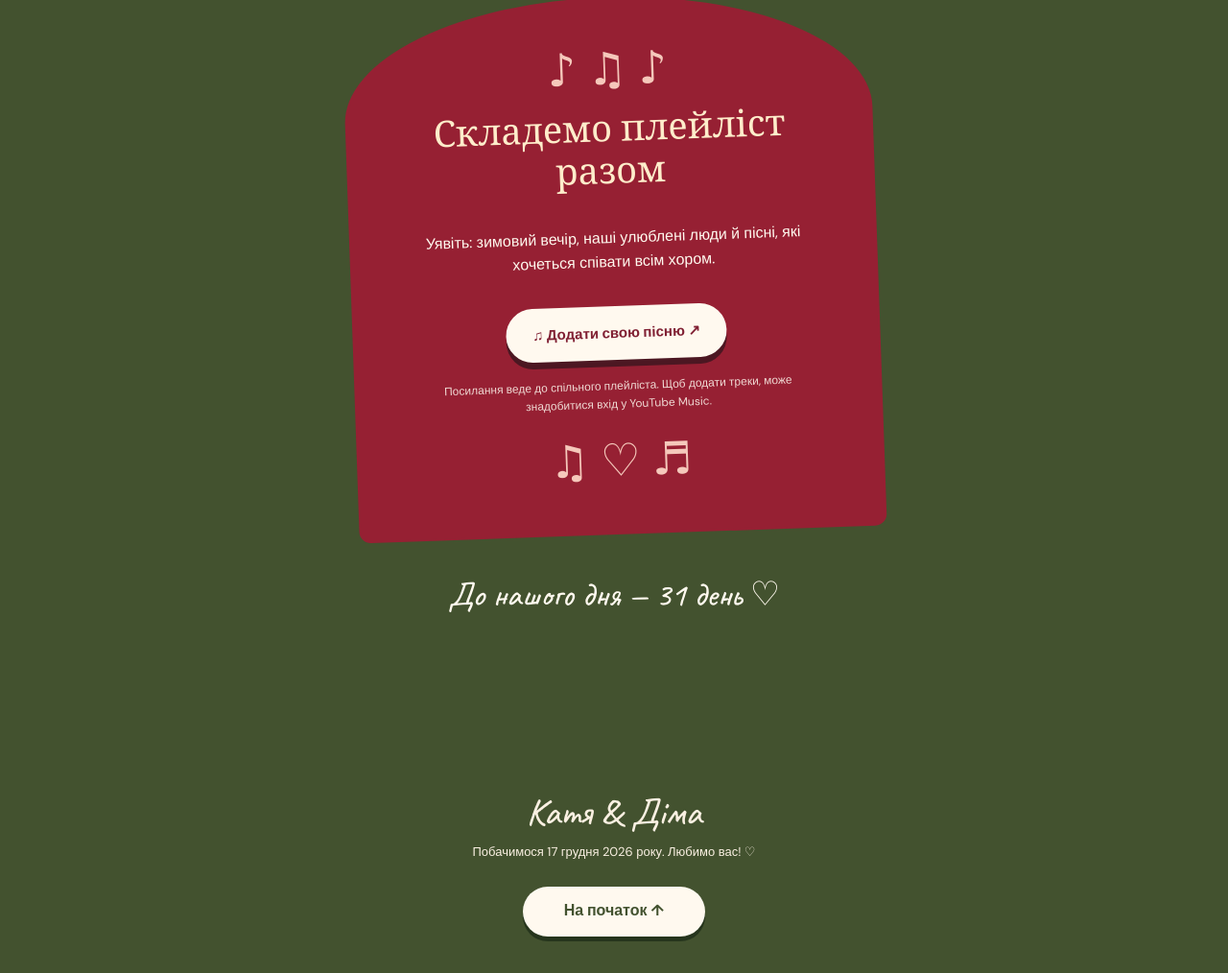
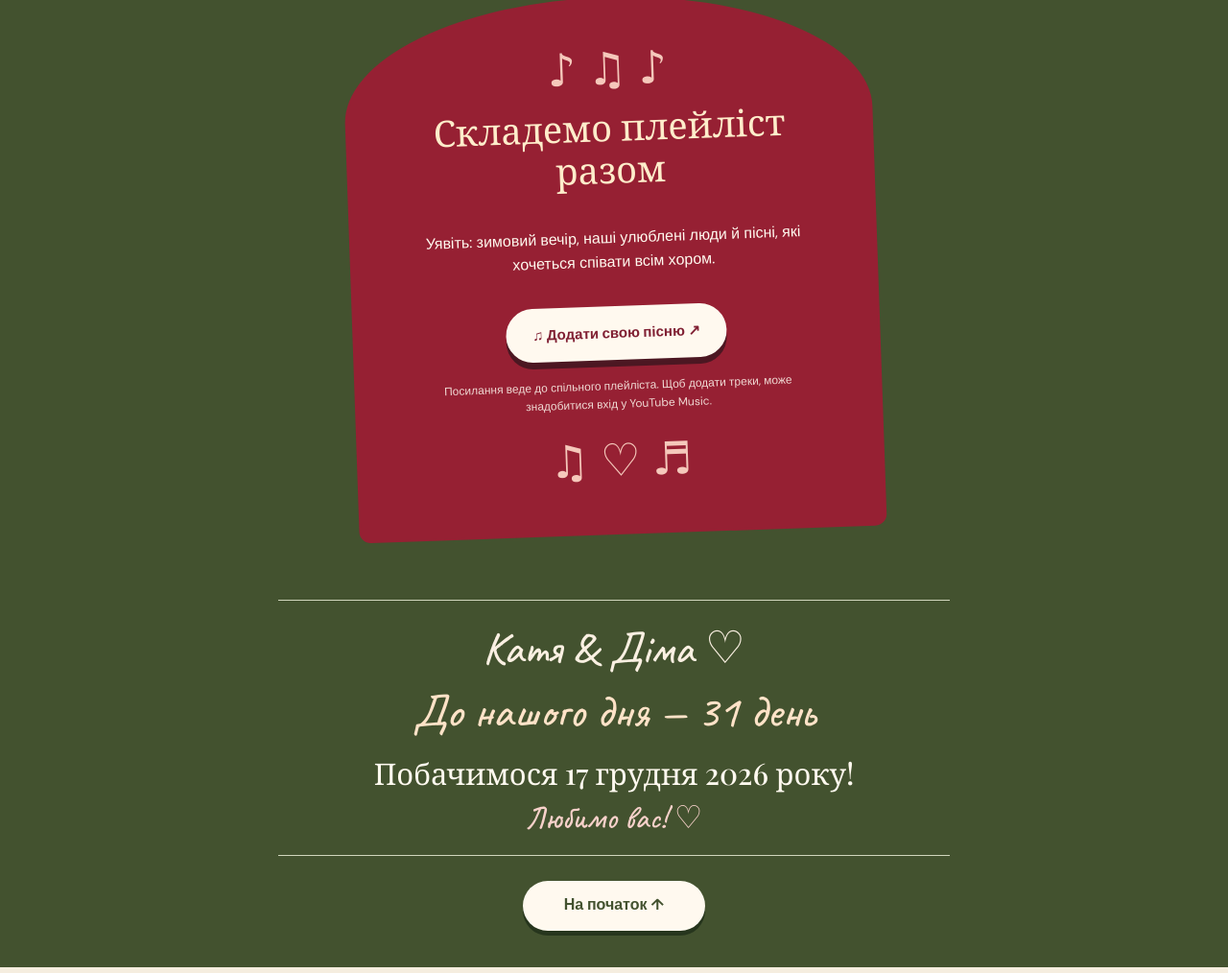
Before and after one commit to katyaakimova-ui/katya-dima-wedding, a plain HTML site: page index.html in a window 1280 px wide. Shown: the part 7733-8747 px from the top of the page at 96% size. Drawn offline with nearby package versions, Linux system fonts and the light colour scheme.

Commit message:
Unify wedding countdown and farewell in compact footer

```diff
--- a/index.html
+++ b/index.html
@@ -113,6 +113,17 @@
   .drivers-map-action .drivers-hotel-link{margin-left:auto;padding:10px 0}
   .drivers-section .transport-note{max-width:none;margin-top:35px}
   @media(max-width:740px){.drivers-map-card{padding:10px;box-shadow:5px 6px 0 #e9c6c3}.drivers-map-card iframe{height:300px}.drivers-map-action{padding:16px 5px 7px}.route-app-button{flex:1 1 140px}.drivers-map-action .drivers-hotel-link{width:100%;margin-left:0;text-align:center}.map-route-label{font-size:11px}}
+
+  /* Compact wedding finale: countdown and farewell belong to one visual group. */
+  #music{padding-bottom:42px}
+  footer.wedding-finale{padding:26px 20px 38px}
+  .finale-card{max-width:700px;margin:0 auto 22px;padding:24px 20px 18px;border-top:1px solid #d1d6bd;border-bottom:1px solid #d1d6bd}
+  footer .finale-card .footnames{font-size:clamp(32px,6vw,47px);line-height:1.1;margin-bottom:12px}
+  .finale-countdown{font-family:'Caveat',cursive;font-size:clamp(31px,6vw,48px);line-height:1.2;color:#ffe3c8;margin:0 0 14px}
+  .finale-message{font-family:'Playfair Display',Georgia,serif;font-size:clamp(21px,4vw,31px);font-weight:500;line-height:1.3;margin:0 0 8px;color:#fff9ef}
+  .finale-love{font-family:'Caveat',cursive;font-size:clamp(25px,4vw,33px);line-height:1.2;margin:0;color:#f7d1ca}
+  footer.wedding-finale .back-to-top{margin-top:4px}
+  @media(max-width:740px){#music{padding-bottom:32px}footer.wedding-finale{padding-top:18px}.finale-card{padding:20px 6px 16px}}
 </style>
 </head>
 <body>
@@ -169,9 +180,17 @@
     <p class="rsvp-foot">Анкета відкриється в новій вкладці. Відповіді збирає Google Forms — так ми нічого не загубимо ♡</p>
   </div>
 </div></section>
-<section class="section green" id="music"><div class="shell center"><div class="eyebrow">Без вас плейліст не той</div><h2 class="sec-title">Пісню, будь ласка!</h2><p class="intro">У кожного з нас є пісня, під яку неможливо всидіти на місці. Додайте свої улюблені треки до нашого спільного плейліста в YouTube Music — нехай на весіллі звучить музика, яку ми всі любимо!</p><div class="music-box"><div class="musical-notes" aria-hidden="true">♪ ♫ ♪</div><h3>Складемо плейліст разом</h3><p>Уявіть: зимовий вечір, наші улюблені люди й пісні, які хочеться співати всім хором.</p><a class="playlist-button" href="https://music.youtube.com/playlist?list=PLWvRYTLQuQAo&amp;jct=hmxT_BHi1MTj20ejHPL7dA" target="_blank" rel="noopener noreferrer" aria-label="Відкрити наш спільний плейліст у YouTube Music (відкриється в новій вкладці)">♫ Додати свою пісню ↗</a><p style="font-size:12px;margin-top:18px;opacity:.85">Посилання веде до спільного плейліста. Щоб додати треки, може знадобитися вхід у YouTube Music.</p><div class="musical-notes" aria-hidden="true">♫ ♡ ♬</div></div><p style="margin-top:35px;font-family:'Caveat',cursive;font-size:35px">До нашого дня — <span id="days-left">…</span> <span id="days-word">днів</span> ♡</p></div></section>
+<section class="section green" id="music"><div class="shell center"><div class="eyebrow">Без вас плейліст не той</div><h2 class="sec-title">Пісню, будь ласка!</h2><p class="intro">У кожного з нас є пісня, під яку неможливо всидіти на місці. Додайте свої улюблені треки до нашого спільного плейліста в YouTube Music — нехай на весіллі звучить музика, яку ми всі любимо!</p><div class="music-box"><div class="musical-notes" aria-hidden="true">♪ ♫ ♪</div><h3>Складемо плейліст разом</h3><p>Уявіть: зимовий вечір, наші улюблені люди й пісні, які хочеться співати всім хором.</p><a class="playlist-button" href="https://music.youtube.com/playlist?list=PLWvRYTLQuQAo&amp;jct=hmxT_BHi1MTj20ejHPL7dA" target="_blank" rel="noopener noreferrer" aria-label="Відкрити наш спільний плейліст у YouTube Music (відкриється в новій вкладці)">♫ Додати свою пісню ↗</a><p style="font-size:12px;margin-top:18px;opacity:.85">Посилання веде до спільного плейліста. Щоб додати треки, може знадобитися вхід у YouTube Music.</p><div class="musical-notes" aria-hidden="true">♫ ♡ ♬</div></div></div></section>
 </main>
-<footer><div class="footnames">Катя & Діма</div><p>Побачимося 17 грудня 2026 року. Любимо вас! ♡</p><a class="back-to-top" href="#home" aria-label="Повернутися на початок сторінки">На початок ↑</a></footer>
+<footer class="wedding-finale">
+  <div class="finale-card">
+    <div class="footnames">Катя & Діма ♡</div>
+    <p class="finale-countdown">До нашого дня — <span id="days-left">…</span> <span id="days-word">днів</span></p>
+    <p class="finale-message">Побачимося 17 грудня 2026 року!</p>
+    <p class="finale-love">Любимо вас! ♡</p>
+  </div>
+  <a class="back-to-top" href="#home" aria-label="Повернутися на початок сторінки">На початок ↑</a>
+</footer>
 <script>
   function updateCountdown(){
     const parts=new Intl.DateTimeFormat('en-US',{timeZone:'Europe/Kyiv',year:'numeric',month:'numeric',day:'numeric'}).formatToParts(new Date());
```
